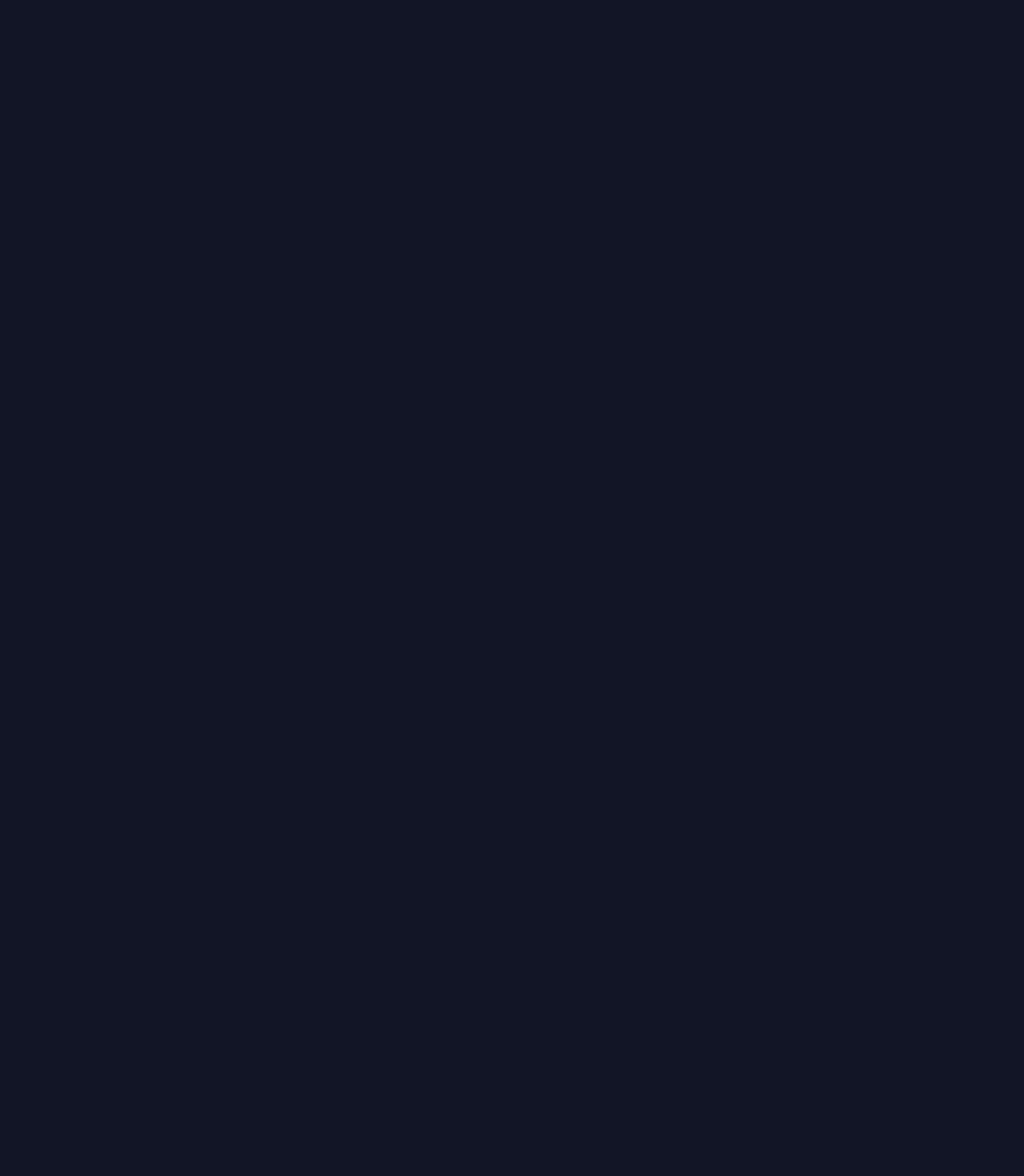
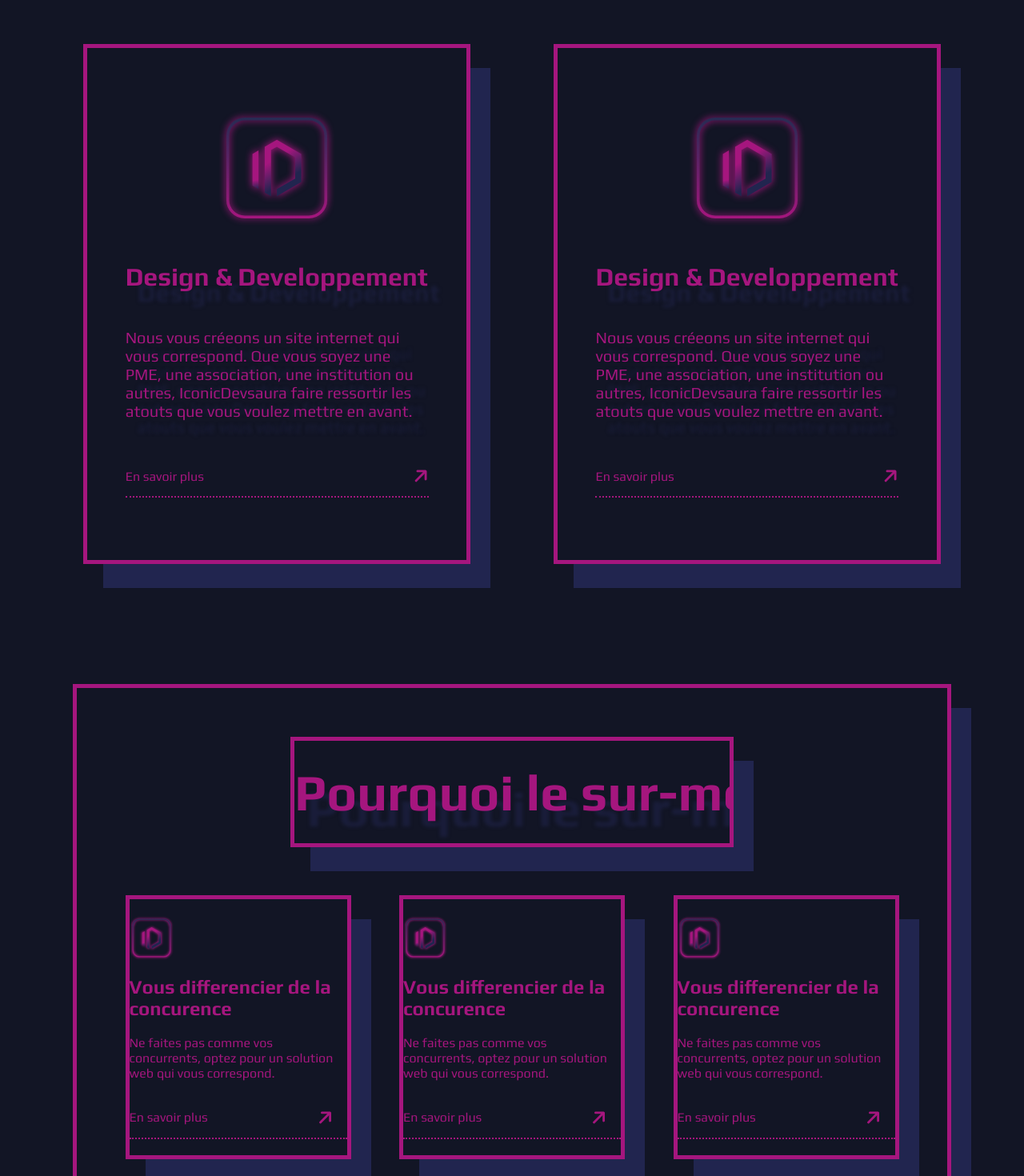
Before and after one commit to CamilleSylla/newId, a React (Create React App) app: page / in a window 1280 px wide. Shown: the part 820-2290 px from the top of the page at 80% size. Before the commit the page ends 800 px from the top, so only its background shows below. Built offline with nearby package versions, Linux system fonts and the light colour scheme.

Commit message:
have to fix some stuff

```diff
--- a/src/App.js
+++ b/src/App.js
@@ -1,4 +1,5 @@
 import './App.scss';
+import Concept from './Componants/Home/Concept/Concept';
 import Home from './Componants/Home/Home';
 function App() {
 
--- a/src/App.scss
+++ b/src/App.scss
@@ -13,12 +13,12 @@
   align-items: center;
 }
 .container {
-  border: 10px solid #A5167E;
-  box-shadow:25px 30px 4px #21254F;
+  border: 5px solid #A5167E;
+  box-shadow:25px 30px 0px #21254F;
 }
 
 .page_title {
-  font-size: 9vh;
+  font-size: 8vh;
   text-shadow:15px 20px 4px  rgba(#21254F, 0.5);
 }
 
@@ -47,11 +47,26 @@ box-shadow: 15px 20px 4px  rgba(#21254F,0.5);
 
 .link {
   height: 50px;
-  border-bottom: 1px solid #A5167E;
+  border-bottom: 2px dotted  #A5167E;
   display: flex;
-  justify-content: space-evenly;
+  justify-content: space-between;
   align-items: center;
   img {
-    width: 20px;
+    transform: rotate(135deg);
+    height: 20px;
   }
 }
+.Medium_Title {
+  font-size: 4vh;
+  text-shadow:15px 20px 4px  rgba(#21254F, 0.5);
+}
+.regular_txt {
+  font-size: 2.5vh;
+  text-shadow:15px 20px 4px  rgba(#21254F, 0.5);
+}
+
+.moving_title_txt {
+  font-size: 8vh;
+  white-space: nowrap;
+  text-shadow:15px 20px 4px  rgba(#21254F, 0.5);
+}
--- a/src/Componants/Home/Banner/Banner.js
+++ b/src/Componants/Home/Banner/Banner.js
@@ -21,16 +21,28 @@ export default function Banner() {
             <img src={Icon} alt="Iconicdev"/>
             <h1>Sur Mesure</h1>
             <p>Vos valeurs sur un ecran</p>
+            <div className="link">
+                <p>En savoir plus</p>
+                <img src={Arrow} alt="fleche IconicDev"/>
+            </div>
         </article>
         <article className="Banner_cards">
             <img src={Icon} alt="Iconicdev"/>
             <h1>Sur Mesure</h1>
             <p>Vos valeurs sur un ecran</p>
+            <div className="link">
+                <p>En savoir plus</p>
+                <img src={Arrow} alt="fleche IconicDev"/>
+            </div>
         </article>
         <article className="Banner_cards">
             <img src={Icon} alt="Iconicdev"/>
             <h1>Sur-Mesure</h1>
             <p>Vos valeurs sur un ecran</p>
+            <div className="link">
+                <p>En savoir plus</p>
+                <img src={Arrow} alt="fleche IconicDev"/>
+            </div>
         </article>
         <article className="Banner_cards">
             <img src={Icon} alt="Iconicdev"/>
--- /dev/null
+++ b/src/Componants/Home/Cards/Cards.js
@@ -0,0 +1,54 @@
+import React from "react";
+import "../../../style/home/Cards/Cards.scss";
+import Icon from "../../../assets/icons/IDIcon.svg";
+import Arrow from "../../../assets/icons/arrow.svg";
+
+export default function Cards() {
+  return (
+    <section className="layer">
+      <article className="container" id="Cards">
+        <div className="moving_title container">
+          <h1 className="moving_title_txt">Pourquoi le sur-mesure ?</h1>
+        </div>
+        <div className="cards_wrapper">
+          <section className="cards_item container">
+            <img src={Icon} alt="qqch" />
+            <h1>Vous differencier de la concurence</h1>
+            <p>
+              Ne faites pas comme vos concurrents, optez pour un solution web
+              qui vous correspond.
+            </p>
+            <div className="link">
+              <p>En savoir plus</p>
+              <img src={Arrow} alt="fleche IconicDev" />
+            </div>
+          </section>
+          <section className="cards_item container">
+            <img src={Icon} alt="qqch" />
+            <h1>Vous differencier de la concurence</h1>
+            <p>
+              Ne faites pas comme vos concurrents, optez pour un solution web
+              qui vous correspond.
+            </p>
+            <div className="link">
+              <p>En savoir plus</p>
+              <img src={Arrow} alt="fleche IconicDev" />
+            </div>
+          </section>
+          <section className="cards_item container">
+            <img src={Icon} alt="qqch" />
+            <h1>Vous differencier de la concurence</h1>
+            <p>
+              Ne faites pas comme vos concurrents, optez pour un solution web
+              qui vous correspond.
+            </p>
+            <div className="link">
+              <p>En savoir plus</p>
+              <img src={Arrow} alt="fleche IconicDev" />
+            </div>
+          </section>
+        </div>
+      </article>
+    </section>
+  );
+}
--- /dev/null
+++ b/src/Componants/Home/Concept/Concept.js
@@ -0,0 +1,47 @@
+import React from "react";
+import "../../../style/home/Concept/Concept.scss";
+import Icon from "../../../assets/icons/IDIcon.svg";
+import Arrow from "../../../assets/icons/arrow.svg";
+
+export default function Concept() {
+  return (
+    <section className="layer">
+      <article className="container Concept">
+        <div className="Concept_content">
+          <div className="Concept_img">
+            <img src={Icon} alt="qqch" />
+          </div>
+          <h1 className="Medium_Title">Design & Developpement</h1>
+          <p className="regular_txt">
+            Nous vous créeons un site internet qui vous correspond. Que vous
+            soyez une PME, une association, une institution ou autres,
+            IconicDevsaura faire ressortir les atouts que vous voulez mettre en
+            avant.
+          </p>
+          <div className="link">
+            <p>En savoir plus</p>
+            <img src={Arrow} alt="fleche IconicDev" />
+          </div>
+        </div>
+      </article>
+      <article className="container Concept">
+        <div className="Concept_content">
+          <div className="Concept_img">
+            <img src={Icon} alt="qqch" />
+          </div>
+          <h1 className="Medium_Title">Design & Developpement</h1>
+          <p className="regular_txt">
+            Nous vous créeons un site internet qui vous correspond. Que vous
+            soyez une PME, une association, une institution ou autres,
+            IconicDevsaura faire ressortir les atouts que vous voulez mettre en
+            avant.
+          </p>
+          <div className="link">
+            <p>En savoir plus</p>
+            <img src={Arrow} alt="fleche IconicDev" />
+          </div>
+        </div>
+      </article>
+    </section>
+  );
+}
--- a/src/Componants/Home/Home.js
+++ b/src/Componants/Home/Home.js
@@ -1,11 +1,15 @@
 import React from "react";
 import Banner from "./Banner/Banner";
+import Cards from "./Cards/Cards";
+import Concept from "./Concept/Concept";
 
 export default function Home() {
 
   return (
     <div id="home">
       <Banner/>
+      <Concept/>
+      <Cards/>
     </div>
   );
 }
--- /dev/null
+++ b/src/style/home/Cards/Cards.scss
@@ -0,0 +1,34 @@
+#Cards {
+    height: 80%;
+    width: 85%;
+    display: flex;
+    flex-direction: column;
+    justify-content: space-evenly;
+    align-items: center;
+    .moving_title {
+        height: 20%;
+        width: 50%;
+        display: flex;
+        align-items: center;
+        overflow: hidden;
+    }
+    .cards_wrapper {
+        width: 100%;
+        height: 50%;
+        display: flex;
+        justify-content: space-evenly;
+        .cards_item {
+            height: 100%;
+            width: 25%;
+            display: flex;
+            flex-direction: column;
+            justify-content: space-evenly;
+            img {
+                width: 55px;
+            }
+            h1 {
+                font-size: 24px;
+            }
+        }
+    }
+}
--- /dev/null
+++ b/src/style/home/Concept/Concept.scss
@@ -0,0 +1,28 @@
+.layer {
+    justify-content: space-evenly;
+    .Concept {
+        height: 80%;
+        width: 37%;
+        display: flex;
+        flex-direction: column;
+        justify-content: space-evenly;
+        align-items: center;
+        .Concept_content {
+            display: flex;
+            flex-direction: column;
+            justify-content: space-evenly;
+            height: 90%;
+            width: 80%;
+            .Concept_img {
+                width: 100%;
+                height: 25%;
+                display: flex;
+                justify-content: center;
+
+                img {
+                    height: 100%;
+                }
+            }
+        }
+    }
+}
```
Also changed, not shown: 1 other file (tests, documents, lock files or other folders).
